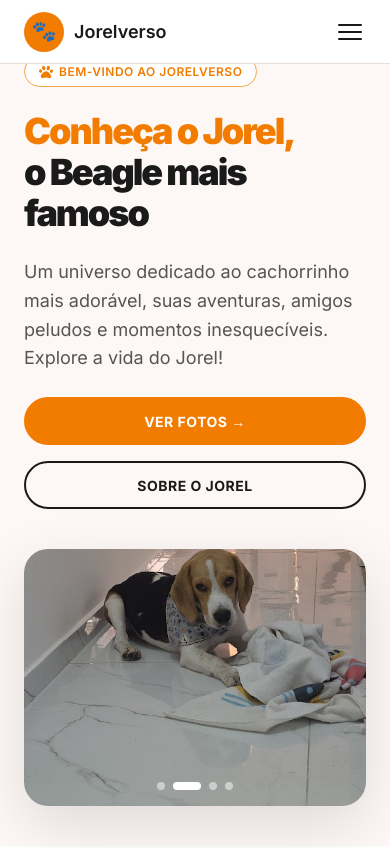
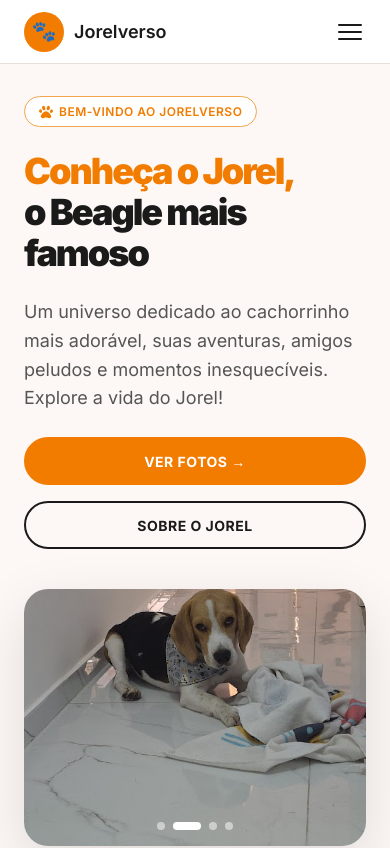
Before and after one commit to allysonxavier/Jorel.dev, a Next.js app: page / in a window 390 px wide. Shown: the top 848 px of the page. Built offline with nearby package versions, Linux system fonts and the light colour scheme.

Commit message:
feat(ui): adjust responsive styles for header and hero section
Updated media query breakpoints to 1024px for improved responsiveness. Enhanced layout and padding in the HeroSection for better alignment on medium screens.

```diff
--- a/src/components/organisms/Header/styles.module.css
+++ b/src/components/organisms/Header/styles.module.css
@@ -123,7 +123,7 @@
   letter-spacing: 0.5px;
 }
 
-@media (max-width: 768px) {
+@media (max-width: 1024px) {
   .nav,
   .actions {
     display: none;
--- a/src/components/organisms/HeroSection/styles.module.css
+++ b/src/components/organisms/HeroSection/styles.module.css
@@ -110,14 +110,17 @@
   width: 28px;
 }
 
-@media (max-width: 900px) {
+@media (max-width: 1024px) {
+  .section {
+    padding-top: calc(64px + 32px);
+  }
+
   .inner {
     grid-template-columns: 1fr;
     gap: 40px;
   }
 
   .slideshow {
-    max-height: 400px;
     aspect-ratio: 4 / 3;
   }
 }
```
